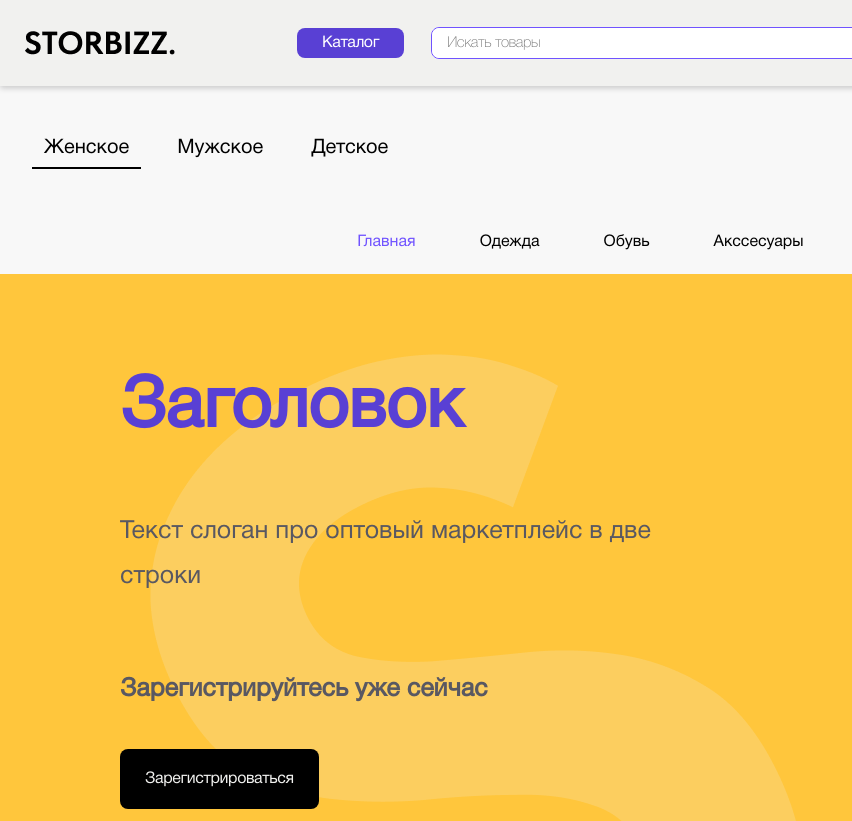
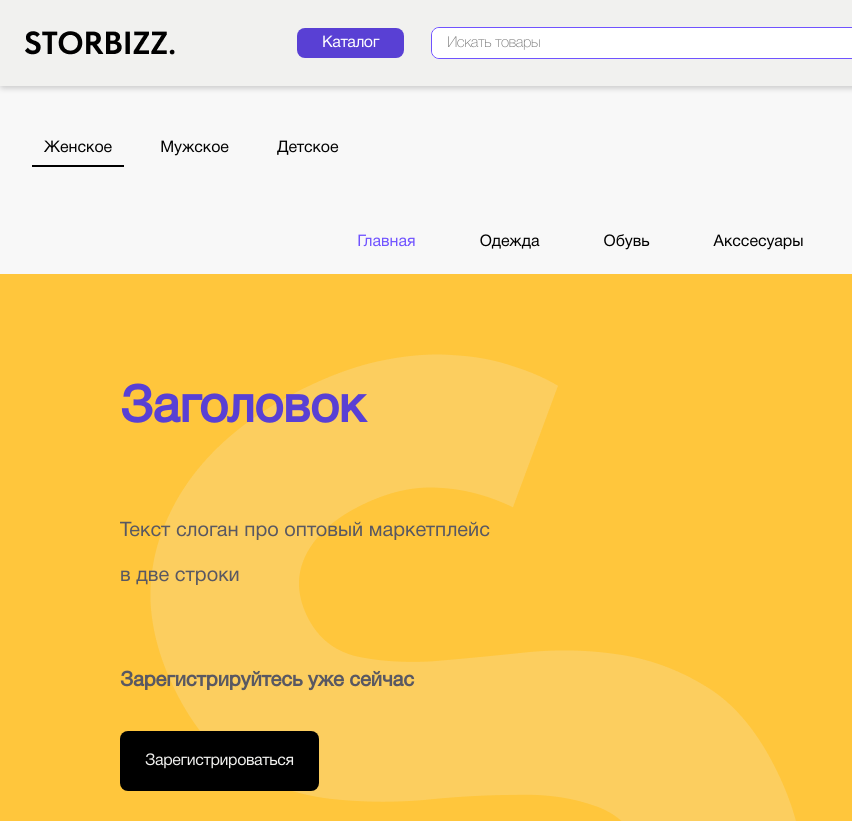
Before and after one commit to KlochkovaIrina/retail-store, a plain HTML site: page index.html in a window 1280 px wide. Shown: the top 821 px of the page, 0-852 px from the left. Drawn offline with nearby package versions, Linux system fonts and the light colour scheme; some packages are replaced by stand-ins of ours.

```diff
--- a/#sourse/scss/header.scss
+++ b/#sourse/scss/header.scss
@@ -31,7 +31,7 @@
          padding: 20px 0px 50px 0px;
 
          a {
-            font-size: 20px;
+            font-size: 16px;
             font-weight: 500;
             line-height: 24px;
             letter-spacing: 0em;
--- a/#sourse/scss/style.scss
+++ b/#sourse/scss/style.scss
@@ -748,7 +748,7 @@
 
    &__subtitle {
       display: flex;
-      font-size: 70px;
+      font-size: 50px;
       font-weight: 700;
       line-height: 110px;
       letter-spacing: 0em;
@@ -758,19 +758,19 @@
    }
 
    &__text {
-      font-size: 25px;
+      font-size: 20px;
       font-weight: 400;
       line-height: 45px;
       letter-spacing: 0em;
       color: #595862;
-      width: 600px;
+      width: 370px;
       margin: 0px 0px 72px 0px;
    }
 
    &__title {
-      font-size: 25px;
+      font-size: 20px;
       font-weight: 700;
-      line-height: 38px;
+      line-height: 20px;
       letter-spacing: 0em;
       margin: 0px 0px 40px 0px;
       color: #595862;
```
Also changed, not shown: css/style.css.
